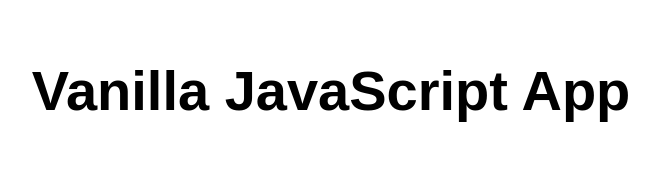
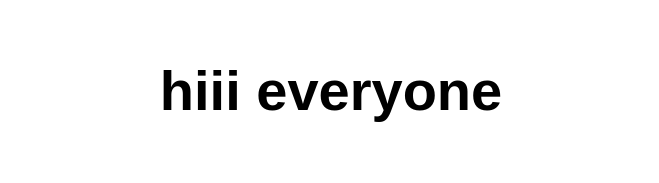
Before and after one commit to sivasaigithub/sivasairepo01, a website: page src/index.html in a window 1280 px wide. Shown: the whole page, without its empty margins (309-968 px from the left). Drawn offline with Linux system fonts and the light colour scheme.

Commit message:
Add files via upload

```diff
--- a/src/index.html
+++ b/src/index.html
@@ -5,12 +5,12 @@
   <meta charset="UTF-8">
   <meta name="viewport" content="width=device-width, initial-scale=1.0">
   <link rel="stylesheet" href="styles.css">
-  <title>Vanilla JavaScript App</title>
+  <title>siva sai</title>
 </head>
 
 <body>
   <main>
-    <h1>Vanilla JavaScript App</h1>
+    <h1>hiii everyone</h1>
   </main>
 </body>
 
```
